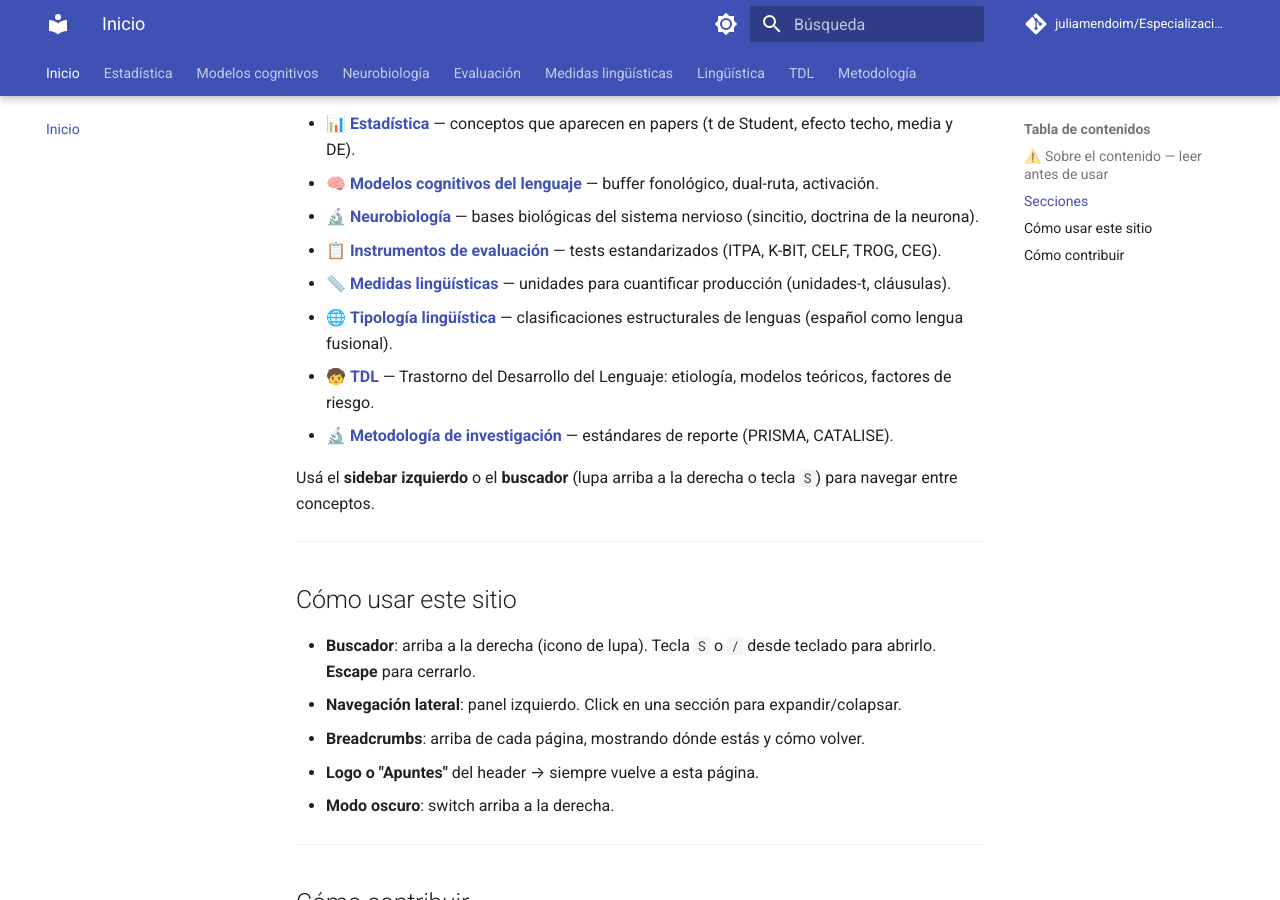
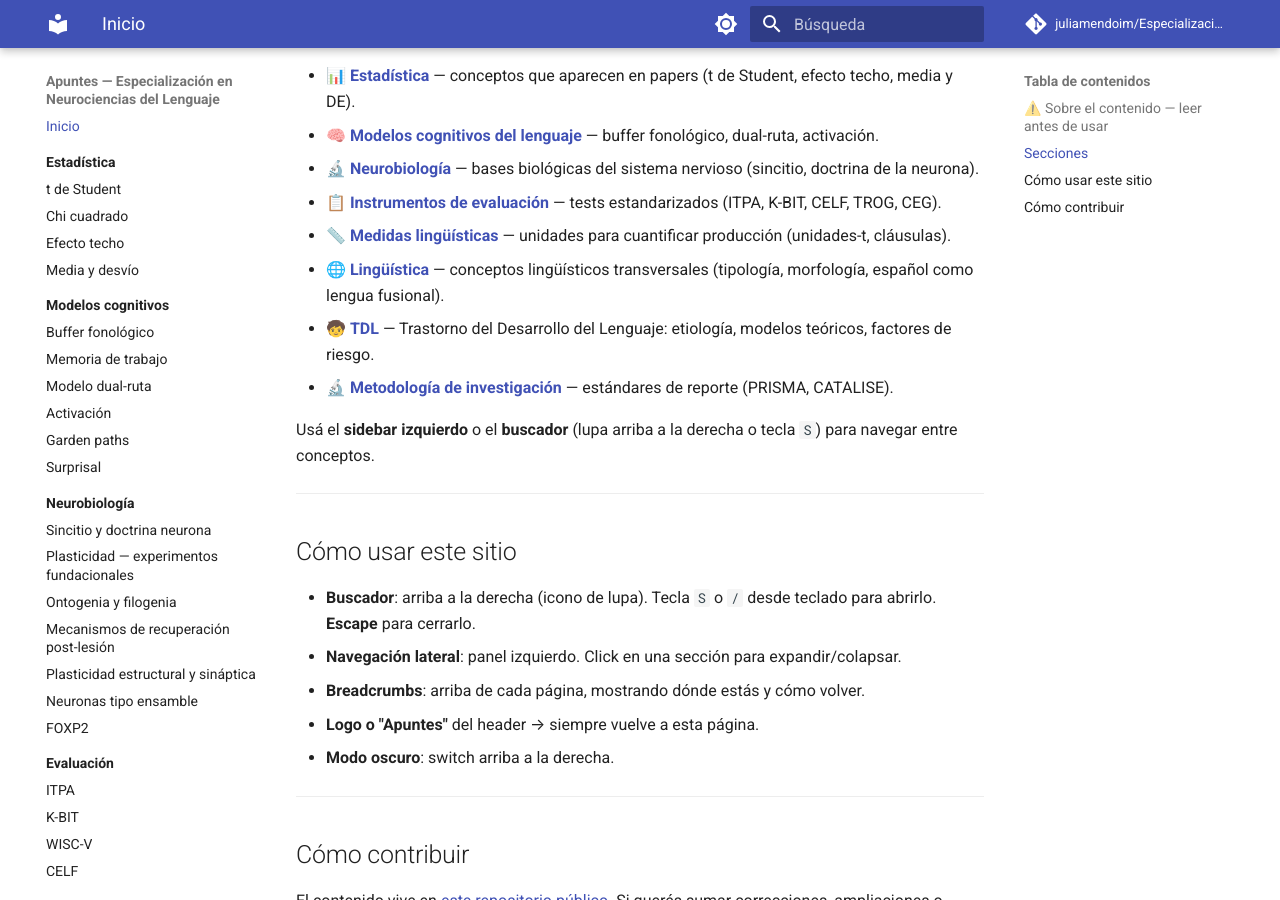
Before and after one commit to juliamendoim/Especializacion-Neurociencias-Page, an MkDocs documentation site: the page built from docs/index.md, in a window 1280 px wide and 900 px high, scrolled down 940 px. Built offline with MkDocs 1.6.1 and Material for MkDocs 9.7.7, drawn with Linux system fonts in a browser that asks for light colours; comment, search, counter and statistics services are not loaded.

Commit message:
Move section navigation from top tabs to left sidebar
- Replace navigation.tabs with navigation.sections + navigation.expand:
  all top-level sections now appear in the left sidebar from any page,
  including Inicio. Drops the horizontal tabs row in the header.
- Update home page reference from 'Tipología lingüística' to 'Lingüística'
  to match the renamed section.

```diff
--- a/docs/index.md
+++ b/docs/index.md
@@ -26,7 +26,7 @@ El flujo es: *yo pregunto, Claude responde, yo edito y publico*. La curaduría e
 - 🔬 **[Neurobiología](neurobiologia/index.md)** — bases biológicas del sistema nervioso (sincitio, doctrina de la neurona).
 - 📋 **[Instrumentos de evaluación](evaluacion/index.md)** — tests estandarizados (ITPA, K-BIT, CELF, TROG, CEG).
 - 📏 **[Medidas lingüísticas](medidas-linguisticas/index.md)** — unidades para cuantificar producción (unidades-t, cláusulas).
-- 🌐 **[Tipología lingüística](tipologia/index.md)** — clasificaciones estructurales de lenguas (español como lengua fusional).
+- 🌐 **[Lingüística](tipologia/index.md)** — conceptos lingüísticos transversales (tipología, morfología, español como lengua fusional).
 - 🧒 **[TDL](tdl/index.md)** — Trastorno del Desarrollo del Lenguaje: etiología, modelos teóricos, factores de riesgo.
 - 🔬 **[Metodología de investigación](metodologia/index.md)** — estándares de reporte (PRISMA, CATALISE).
 
--- a/mkdocs.yml
+++ b/mkdocs.yml
@@ -26,11 +26,11 @@ theme:
         name: Modo claro
   features:
     - navigation.tracking
-    - navigation.tabs
-    - navigation.tabs.sticky
+    - navigation.sections
     - navigation.top
     - navigation.indexes
     - navigation.path
+    - navigation.expand
     - toc.follow
     - search.suggest
     - search.highlight
```
